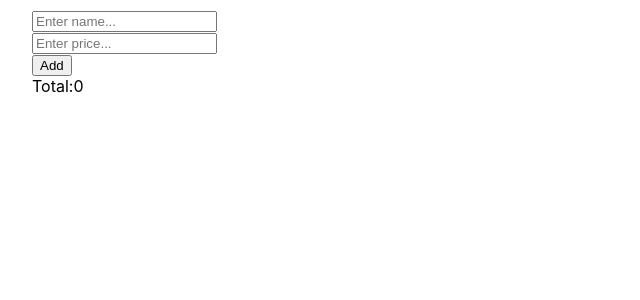
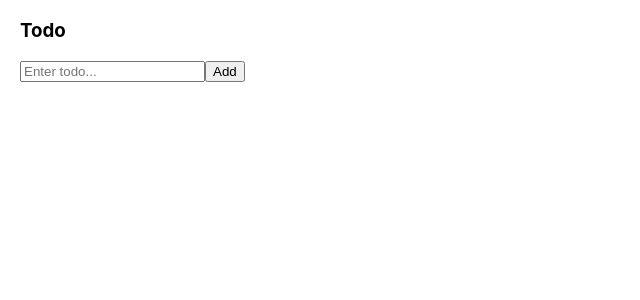
Before and after one commit to phanthang1994/learn_reactjs, a React (Create React App) app in the folder tiktok/: page / in a window 1280 px wide. Shown: the top 300 px of the page, without its empty margins (0-640 px from the left). Built offline with nearby package versions, Linux system fonts and the light colour scheme.

Commit message:
userReducer2

```diff
--- a/tiktok/src/App.js
+++ b/tiktok/src/App.js
@@ -1,4 +1,11 @@
-import { useCallback, useEffect, useMemo, useRef, useState } from "react";
+import {
+  useCallback,
+  useEffect,
+  useMemo,
+  useReducer,
+  useRef,
+  useState,
+} from "react";
 import Content from "./Content";
 
 // export default function Counter() {
@@ -346,50 +353,182 @@ import Content from "./Content";
 
 //========================================
 // useMemo
+// function App() {
+//   const [name, setName] = useState("");
+//   const [price, setPrice] = useState("");
+//   const [products, setProducts] = useState([]);
+//   const nameRef = useRef();
+
+//   const handleSubmit = () => {
+//     setProducts([...products, { name, price: +price }]);
+//     setName("");
+//     setPrice("");
+//     console.log(nameRef.current)
+//     nameRef.current.focus();
+//   };
+
+//   const total = useMemo(() => {
+//     const result = products.reduce((result, prod) => {
+//       console.log("Tính toán lại...");
+//       return result + prod.price;
+//     }, 0);
+//     return result;
+//   }, [products]);
+
+//   console.log(products);
+//   return (
+//     <div style={{ padding: "10px 32px" }}>
+//       <input
+//       ref={nameRef}
+//         value={name}
+//         placeholder="Enter name..."
+//         onChange={(e) => setName(e.target.value)}
+//       />
+//       <br />
+//       <input
+//         value={price}
+//         placeholder="Enter price..."
+//         onChange={(e) => setPrice(e.target.value)}
+//       />
+//       <br />
+//       <button onClick={handleSubmit}>Add</button>
+//       <br />
+//       Total:{total}
+//       <ul>
+//         {products.map((product, index) => (
+//           <li key={index}>
+//             {product.name} - {product.price}
+//           </li>
+//         ))}
+//       </ul>
+//     </div>
+//   );
+// }
+
+// useReducer
+// useState
+// 1. Init state: 0
+// 2. Actions: Up (state + 1) / Down (state - 1)
+// useReducer
+// 1. Init state: 0
+// 2. Actions: Up (state + 1) / Down (state - 1)
+// 3. Reducer
+// 4. Dispatch
+
+// Init state
+// const initState = 0;
+
+// //Actions
+// const UP_ACTION = "up";
+// const DOWN_ACTION = "down";
+
+// ==========================
+// Reducer
+
+// const reducer = (state, action) => {
+//   console.log('Reducer running')
+//   switch (action) {
+//     case UP_ACTION:
+//       return state + 1
+//     case DOWN_ACTION:
+//       return state - 1
+//     default:
+//       throw new Error(`Unhandled action type: ${action.type}`)
+//   }
+// }
+// function App() {
+//   const [count, dispatch] = useReducer(reducer, initState)
+//     return (
+//       <div style={{ padding: "10px 32px" }}>
+//        <h1>Count: {count}</h1>
+//         <button onClick={() => dispatch(UP_ACTION)}>Up</button>
+//         <button onClick={() => dispatch(DOWN_ACTION)}>Down</button>
+//       </div>
+//     )
+//   }
+
+//=====================================================================
+// 1. Init state:
+const initState = {
+  job: "",
+  jobList: [],
+};
+
+// 2. Actions:
+const ADD_JOB = "ADD_JOB";
+const SET_JOB = "SET_JOB";
+const DELETE_JOB = "DELETE_JOB";
+const setJob = payload => {
+  return { type: SET_JOB, payload }
+};
+const addJob = payload => {
+  return { type: ADD_JOB, payload }
+};
+const deleteJob = (payload) => {
+  return { type: DELETE_JOB, payload };
+};
+
+// 3. Reducer
+const reducer = (state, action) => {
+  switch (action.type) {
+
+    case ADD_JOB:
+      return {
+        ...state,
+        jobList: [...state.jobList, action.payload],
+      };
+
+    case SET_JOB:
+      return {
+        ...state,
+        job: action.payload,
+      };
+
+    case DELETE_JOB:
+      console.log("delete", action.payload)
+      const newJobs = [...state.jobList]
+      newJobs.splice(action.payload, 1)
+      var newState = {
+      ...state,
+      jobList: newJobs
+      }
+      return newState;
+    default:
+      throw new Error(`Unhandled action type:`);
+
+  }
+};
+
+// 4. Dispatch
 function App() {
-  const [name, setName] = useState("");
-  const [price, setPrice] = useState("");
-  const [products, setProducts] = useState([]);
-  const nameRef = useRef();
+  const [state, dispatch] = useReducer(reducer, initState);
+  console.log("state",state);
+  const imputRef = useRef();
 
+  const { job, jobList } = state;
   const handleSubmit = () => {
-    setProducts([...products, { name, price: +price }]);
-    setName("");
-    setPrice("");
-    nameRef.current.focus();
-  };
-
-  const total = useMemo(() => {
-    const result = products.reduce((result, prod) => {
-      console.log("Tính toán lại...");
-      return result + prod.price;
-    }, 0);
-    return result;
-  }, [products]);
-
-  console.log(products);
+    dispatch(addJob(job));
+    dispatch(setJob(""));
+    imputRef.current.focus();
+  }
   return (
-    <div style={{ padding: "10px 32px" }}>
+    <div style={{ padding: "0 20px" }}>
+      <h3>Todo</h3>
       <input
-      ref={nameRef}
-        value={name}
-        placeholder="Enter name..."
-        onChange={(e) => setName(e.target.value)}
-      />
-      <br />
-      <input
-        value={price}
-        placeholder="Enter price..."
-        onChange={(e) => setPrice(e.target.value)}
-      />
-      <br />
+      ref={imputRef}
+      value={job} placeholder="Enter todo..."
+      onChange={(e)=>{
+        console.log("e", e.target.value)
+        dispatch(setJob(e.target.value))
+        }
+        } />
       <button onClick={handleSubmit}>Add</button>
-      <br />
-      Total:{total}
       <ul>
-        {products.map((product, index) => (
-          <li key={index}>
-            {product.name} - {product.price}
+        {jobList.map((job, index) => (
+          <li
+          key={index} >
+          {job}
+          <span onClick={() => dispatch(deleteJob(index))}>X</span>
           </li>
         ))}
       </ul>
```
